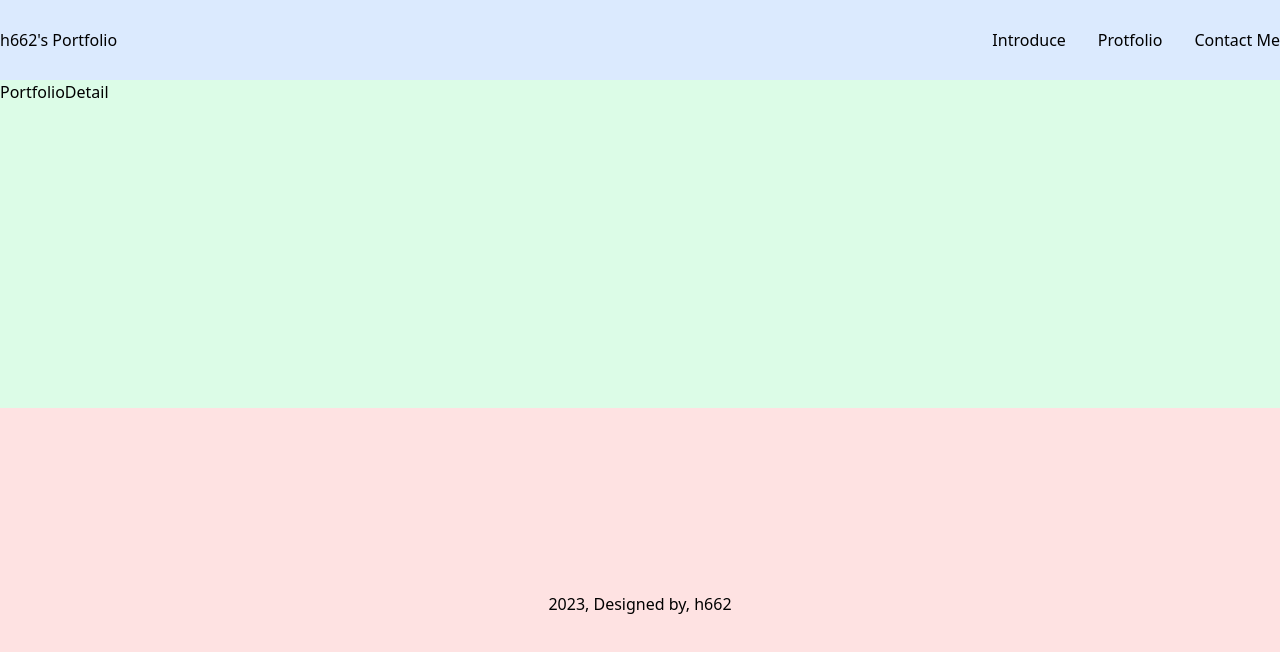
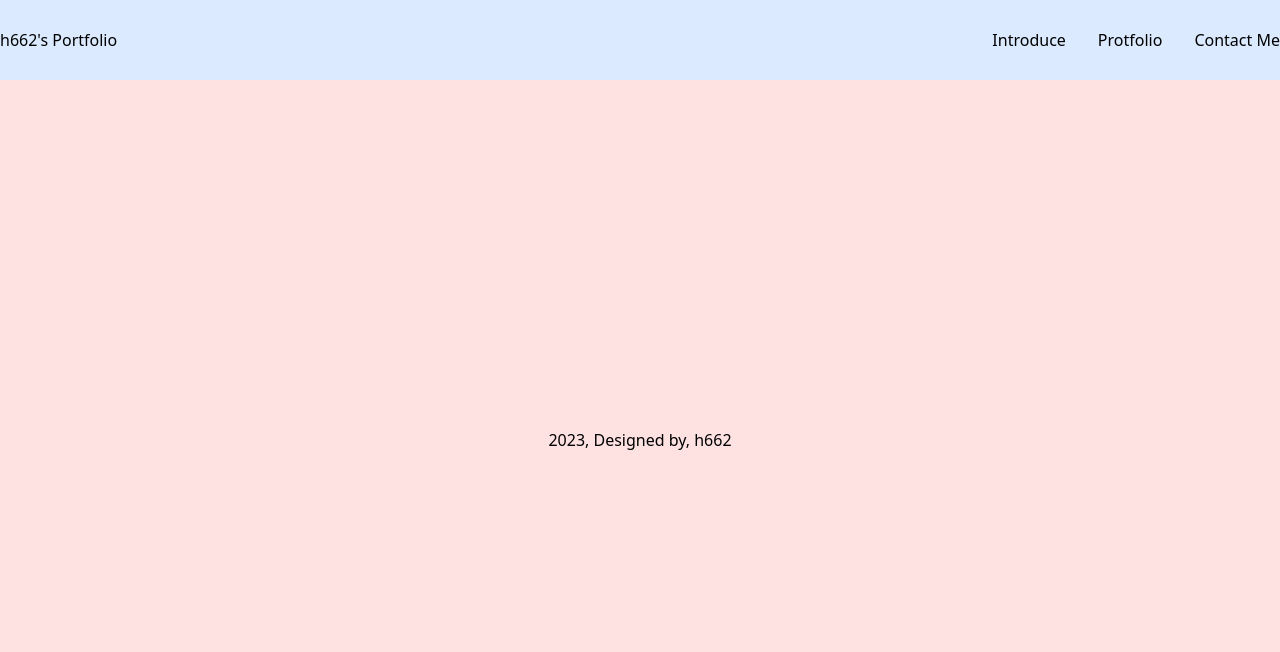
Before and after one commit to seon-2/bcs-part2-react, a React (Create React App) app in the folder portfolio/: page /portfolio in a window 1280 px wide. Shown: the top 652 px of the page. Built offline with nearby package versions, Linux system fonts and the light colour scheme.

Commit message:
💄 [design] 포트폴리오 상세페이지 다이나믹 라우팅
index 사용해서 해당하는 각 프로젝트 페이지와 연결

```diff
--- a/portfolio/src/App.jsx
+++ b/portfolio/src/App.jsx
@@ -12,7 +12,7 @@ function App() {
         <Header />
         <Routes>
           <Route path="/" element={<Main />} />
-          <Route path="/portfolio" element={<PortfolioDetail />} />
+          <Route path="/portfolio/:projectId" element={<PortfolioDetail />} />
         </Routes>
         <Footer />
       </div>
--- a/portfolio/src/components/PortfolioCard.jsx
+++ b/portfolio/src/components/PortfolioCard.jsx
@@ -33,7 +33,8 @@ function PortfolioCard({ title, desc, image, index }) {
       <div className="text-xl font-bold mt-2 mx-2">{title}</div>
       <div className="mt-2 mx-2">{desc}</div>
       {/* 포트폴리오 상세페이지로 이동. 그런데, 모든 버튼이 같은 페이지로 연결됨. (해당하는 각 프로젝트를 보여줘야 함) */}
-      <Link to="/portfolio">
+      {/* index 사용해서 해당하는 각 프로젝트로 다이나믹 라우팅 */}
+      <Link to={`/portfolio/${index + 1}`}>
         <button
           className={`absolute bottom-0 right-0 m-4 px-4 py-2 rounded-full ${
             colors[index % colors.length]
```
